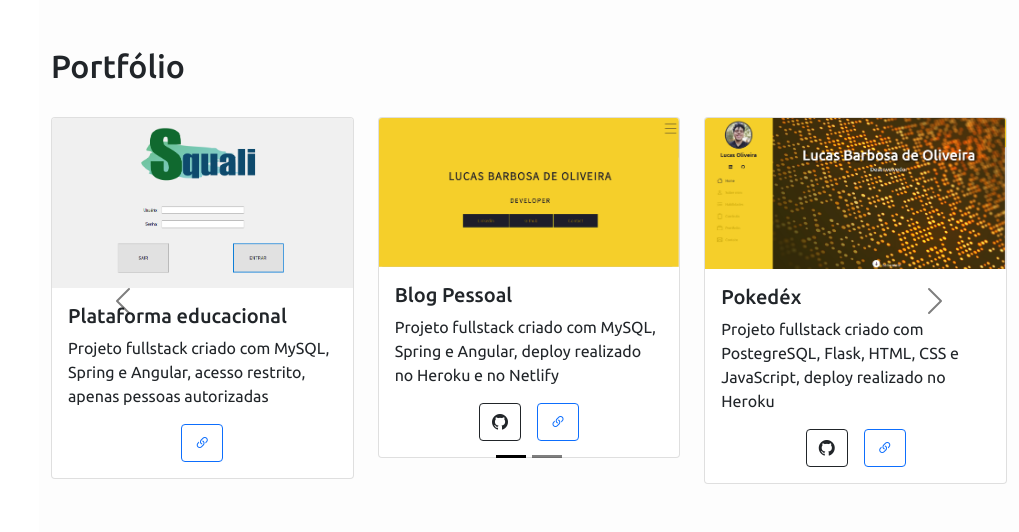
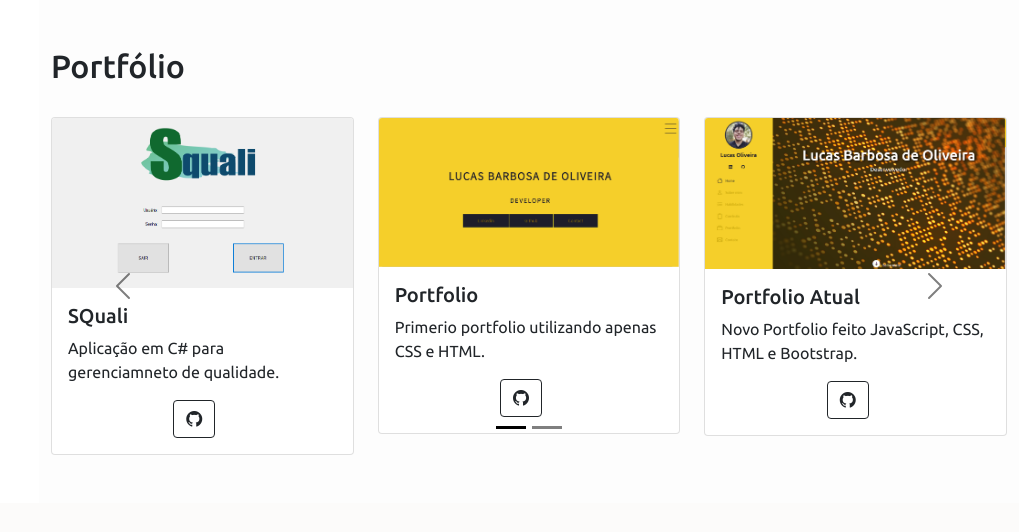
Before and after one commit to luquita78/new_portfolio, a Flask app: page / in a window 1280 px wide. Shown: the part 3669-4201 px from the top of the page, without its empty margins (261-1280 px from the left). After the commit the page ends 4124 px from the top, so only its background shows below. Run offline with Flask 2, Linux system fonts and the light colour scheme; some libraries are stand-ins or nearby versions.

Commit message:
Mudança no carrosel

```diff
--- a/templates/index.html
+++ b/templates/index.html
@@ -374,14 +374,13 @@
                             <div class="col">
                                 <div class="card">
                                     <img src="../static/img/squali.png" class="card-img-top"
-                                        alt="Plataforma educacional">
+                                        alt="SQuali">
                                     <div class="card-body">
-                                        <h5 class="card-title">Plataforma educacional</h5>
-                                        <p class="card-text">Projeto fullstack criado com MySQL, Spring e Angular,
-                                            acesso restrito, apenas pessoas autorizadas</p>
+                                        <h5 class="card-title">SQuali</h5>
+                                        <p class="card-text">Aplicação em C# para gerenciamneto de qualidade.</p>
                                         <div class="d-flex justify-content-center">
-                                            <a href="http://generationbrasil.online/#/login" target='_blank'
-                                                class="btn btn-outline-primary"><i class="bi bi-link-45deg"></i></a>
+                                            <a href="http://github.com/luquita78/Squali" target='_blank'
+                                            class="btn btn-outline-dark me-3"><i class="bi bi-github"></i></a>
                                         </div>
                                     </div>
                                 </div>
@@ -389,17 +388,15 @@
                             <div class="col">
                                 <div class="card">
                                     <img src="../static/img/primeiro_portifolio.png" class="card-img-top img-fluid w-100"
-                                        alt="print do blog">
+                                        alt="primeiro portfolio">
                                     <div class="card-body">
-                                        <h5 class="card-title">Blog Pessoal</h5>
-                                        <p class="card-text">Projeto fullstack criado com MySQL, Spring e Angular,
-                                            deploy realizado no Heroku e no Netlify</p>
+                                        <h5 class="card-title">Portfolio</h5>
+                                        <p class="card-text">Primerio portfolio utilizando apenas CSS e HTML.</p>
                                         <div class="d-flex justify-content-center">
-                                            <a href="https://github.com/codethi/blogPessoal-front-back"
+                                            <a href="https://github.com/luquita78/portifolio"
                                                 target='_blank' class="btn btn-outline-dark me-3"><i
                                                     class="bi bi-github"></i></a>
-                                            <a href="https://newbloggen.netlify.app/#/login" target='_blank'
-                                                class="btn btn-outline-primary"><i class="bi bi-link-45deg"></i></a>
+
                                         </div>
                                     </div>
                                 </div>
@@ -409,14 +406,12 @@
                                     <img src="../static/img/novo_portifolio.png" class="card-img-top img-fluid w-100"
                                         alt="print do blog">
                                     <div class="card-body">
-                                        <h5 class="card-title">Pokedéx</h5>
-                                        <p class="card-text">Projeto fullstack criado com PostegreSQL, Flask, HTML,
-                                            CSS e JavaScript, deploy realizado no Heroku</p>
+                                        <h5 class="card-title">Portfolio Atual</h5>
+                                        <p class="card-text">Novo Portfolio feito JavaScript, CSS, HTML e Bootstrap.</p>
                                         <div class="d-flex justify-content-center">
-                                            <a href="https://github.com/codethi/pokedex-flask" target='_blank'
+                                            <a href="https://github.com/luquita78/new_portifolio" target='_blank'
                                                 class="btn btn-outline-dark me-3"><i class="bi bi-github"></i></a>
-                                            <a href="https://pokedex-thicode.herokuapp.com/" target='_blank'
-                                                class="btn btn-outline-primary"><i class="bi bi-link-45deg"></i></a>
+
                                         </div>
                                     </div>
                                 </div>
```
